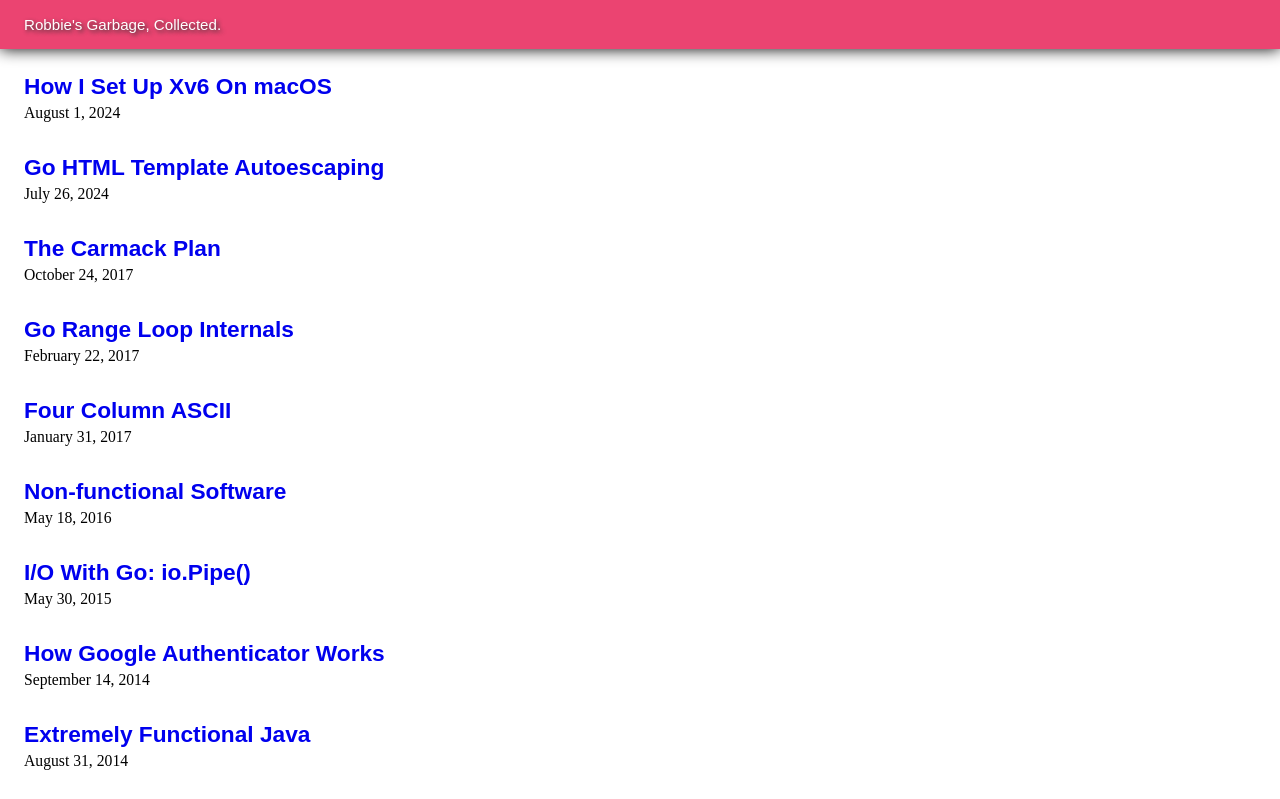
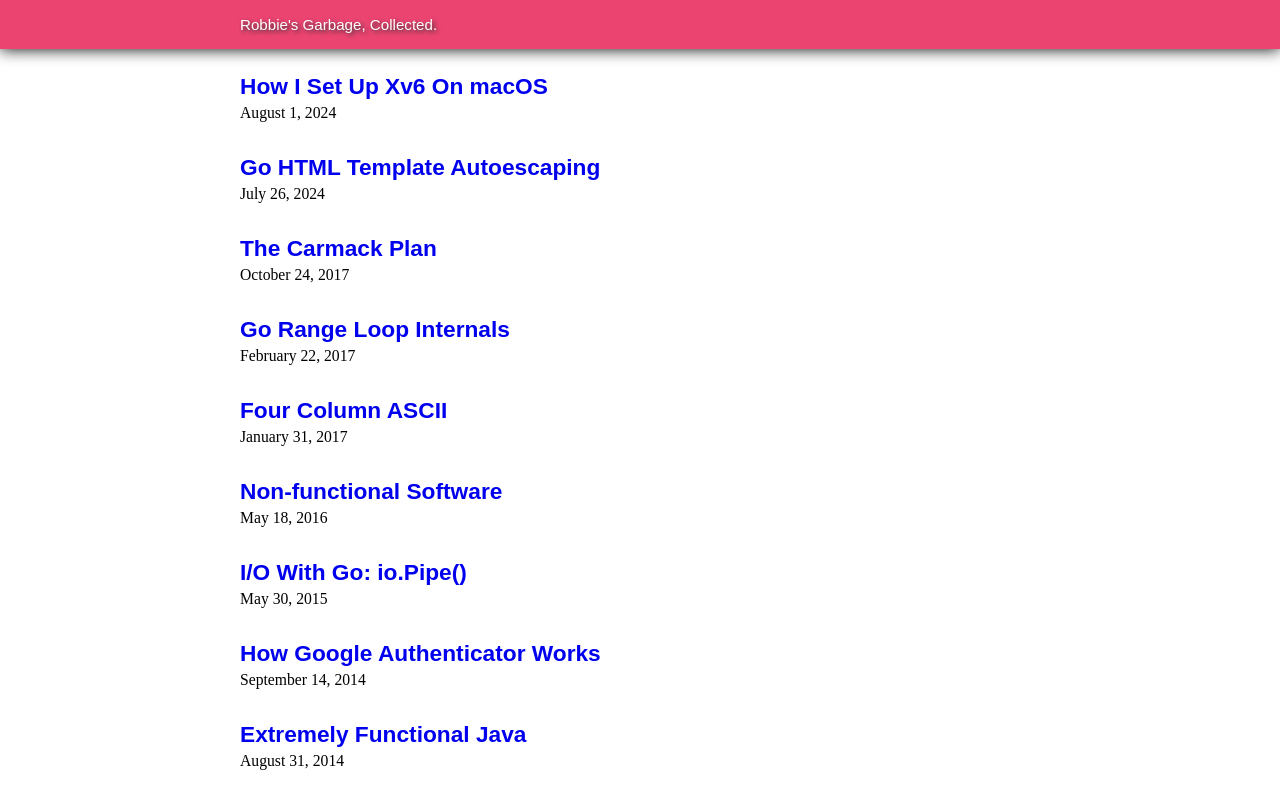
Before and after one commit to robbiev/robbiev.github.com, a plain HTML site: page index.html in a window 1280 px wide. Shown: the top 799 px of the page. Drawn offline with Linux system fonts and the light colour scheme.

Commit message:
center content on desktop

```diff
--- a/style.css
+++ b/style.css
@@ -43,17 +43,20 @@ a {
     color: white;
 
     a {
-      padding: var(--space-sm) var(--space-md);
+      display: block;
+      padding-block: var(--space-sm);
+      padding-inline: max(var(--space-md), calc((100% - var(--max-content-width)) / 2));
       color: white;
-      display: block;
     }
   }
 }
 
 /* shared styling for blog entries and index.html */
 .blog, .home {
-  margin: var(--space-md);
-  max-width: var(--max-content-width);
+  max-width: calc(var(--max-content-width) + 2 * var(--space-md));
+  margin: var(--space-md) auto;
+  padding-inline: var(--space-md);
+  box-sizing: border-box;
 
   .date {
     margin-top: 0.25rem;
```
